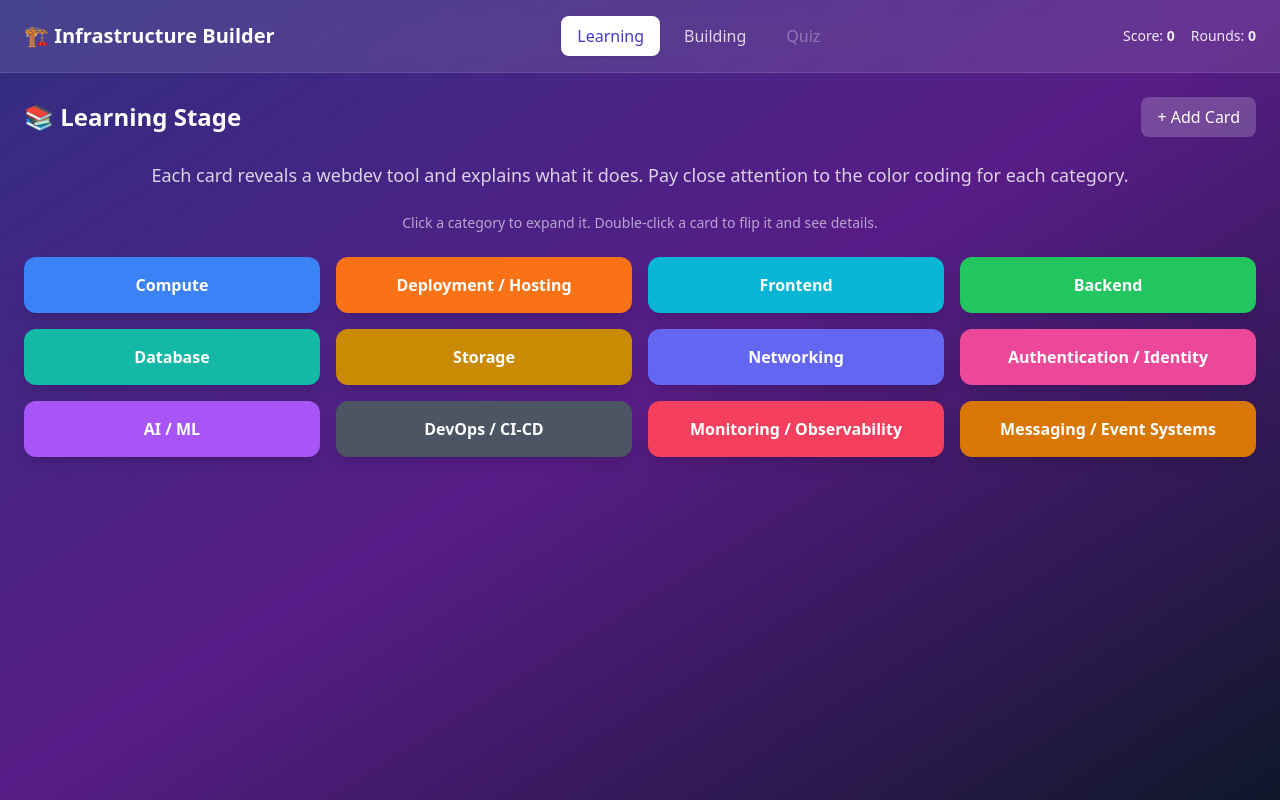
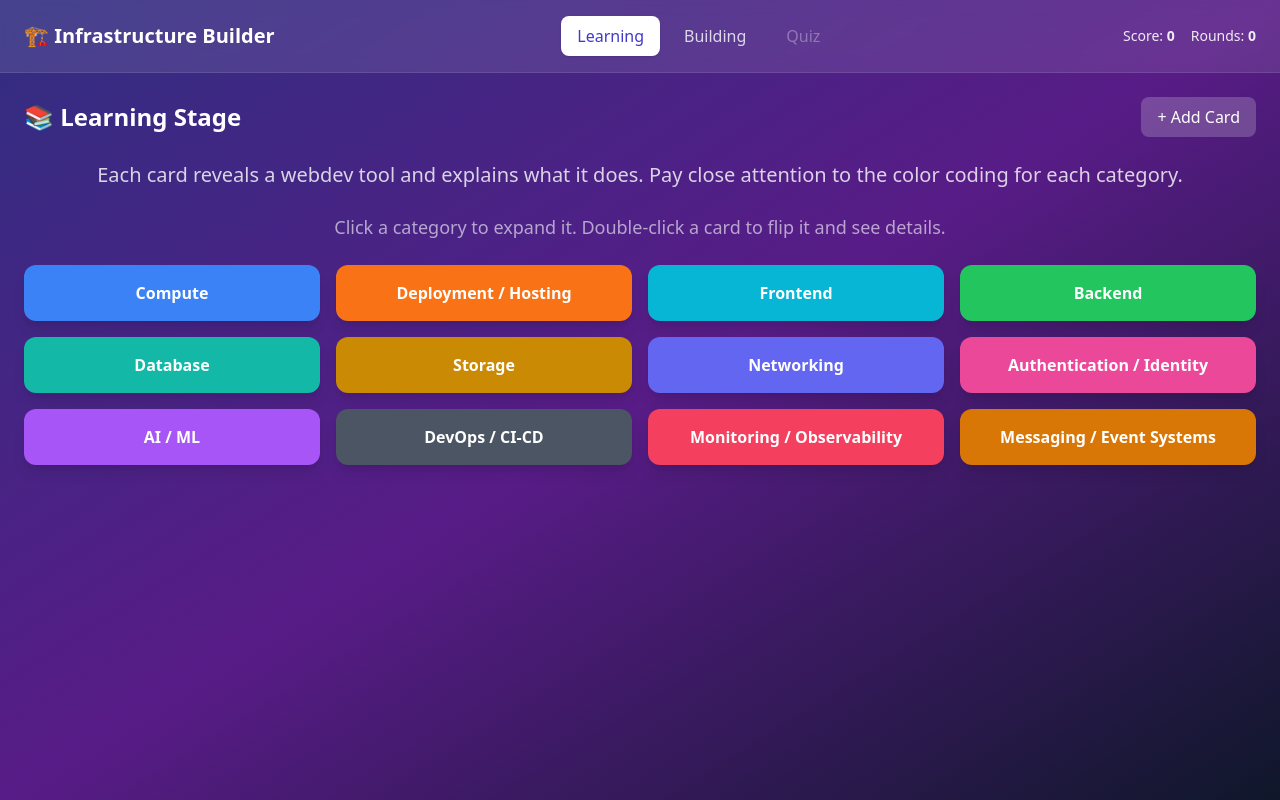
Before and after one commit to lawscause/infrastructure-game, a React (Vite) app: page / in a window 1280 px wide. Built offline with nearby package versions, Linux system fonts and the light colour scheme.

Commit message:
Make page instructions larger

```diff
--- a/src/pages/BuildingStage.jsx
+++ b/src/pages/BuildingStage.jsx
@@ -93,7 +93,7 @@ export default function BuildingStage({ cards, notify, winRound, setCurrentStage
     return (
       <div className="flex flex-col items-center justify-center py-16 gap-8">
         <h2 className="text-3xl font-bold text-white">🏗️ Building Stage</h2>
-        <p className="text-white/60 text-center max-w-md">Cards will drop one at a time. Drag them into the play area to build a valid infrastructure stack with 5 unique categories.</p>
+        <p className="text-white/60 text-center max-w-md text-lg">Cards will drop one at a time. Drag them into the play area to build a valid infrastructure stack with 5 unique categories.</p>
         <div className="relative w-48 h-64">
           {cards.slice(0, 8).map((_, i) => (
             <div
--- a/src/pages/LearningStage.jsx
+++ b/src/pages/LearningStage.jsx
@@ -42,8 +42,8 @@ export default function LearningStage({ cards, addCard, updateCard, deleteCard,
         <h2 className="text-2xl font-bold text-white">📚 Learning Stage</h2>
         <button onClick={() => { setEditing(null); setModalOpen(true) }} className="px-4 py-2 bg-white/20 text-white rounded-lg hover:bg-white/30">+ Add Card</button>
       </div>
-      <p className="text-white/80 text-center text-lg mb-2">Each card reveals a webdev tool and explains what it does. Pay close attention to the color coding for each category.</p>
-      <p className="text-white/60 text-sm text-center">Click a category to expand it. Double-click a card to flip it and see details.</p>
+      <p className="text-white/80 text-center text-xl mb-2">Each card reveals a webdev tool and explains what it does. Pay close attention to the color coding for each category.</p>
+      <p className="text-white/60 text-lg text-center">Click a category to expand it. Double-click a card to flip it and see details.</p>
 
       <div className="grid grid-cols-2 md:grid-cols-3 lg:grid-cols-4 gap-4">
         {CATEGORIES.map(cat => (
--- a/src/pages/ProvingStage.jsx
+++ b/src/pages/ProvingStage.jsx
@@ -30,7 +30,7 @@ export default function ProvingStage({ selectedCards, setCurrentStage, notify })
   return (
     <div className="max-w-2xl mx-auto space-y-6">
       <h2 className="text-2xl font-bold text-white">🎓 Quiz</h2>
-      <p className="text-white/60">Categorize each card correctly to prove your understanding. You have 3 attempts.</p>
+      <p className="text-white/60 text-lg">Categorize each card correctly to prove your understanding. You have 3 attempts.</p>
       <p className="text-white/40 text-sm">Attempts: {attempts}/3</p>
       <div className="space-y-4">
         {selectedCards.map(card => (
```
